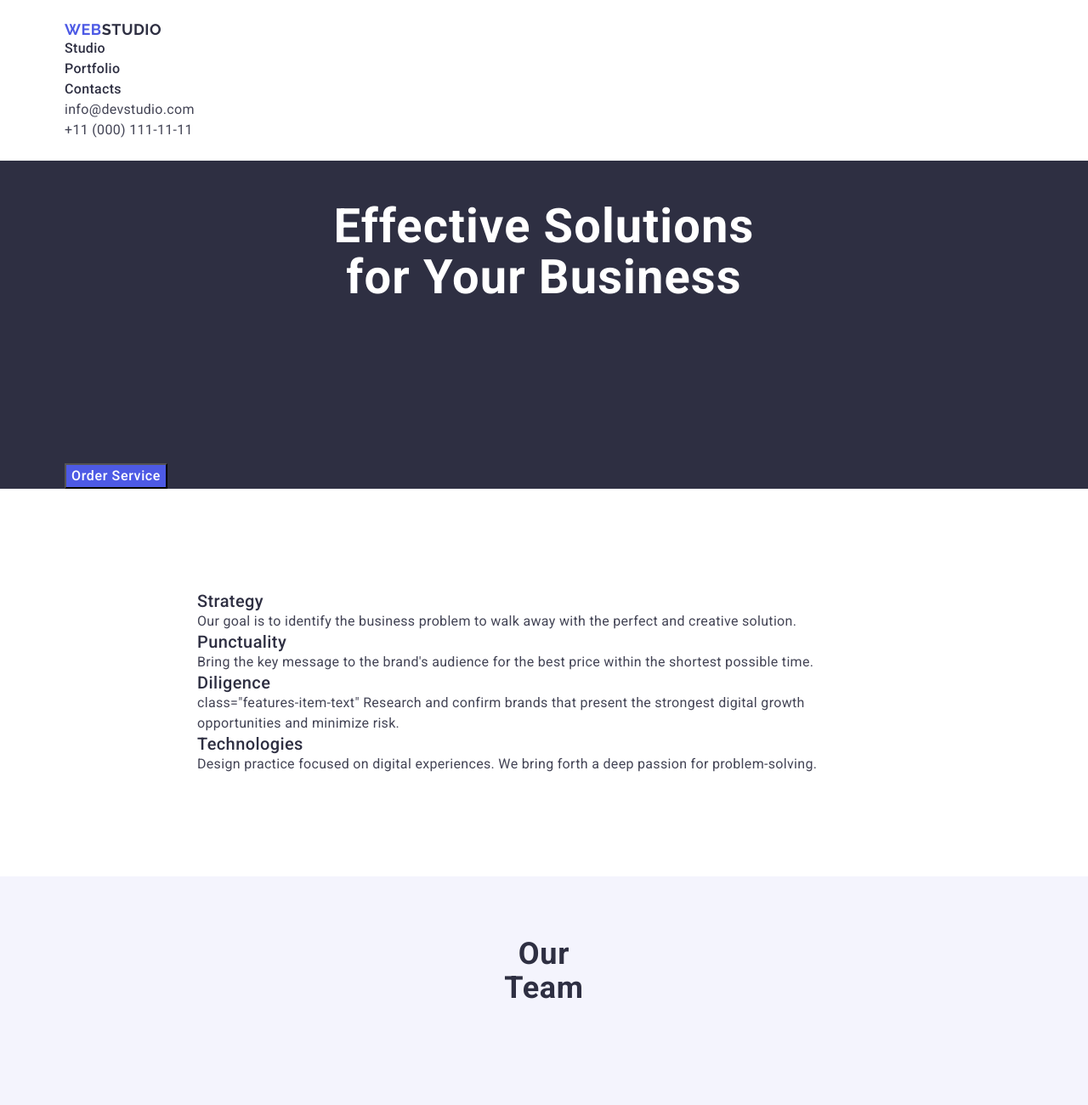
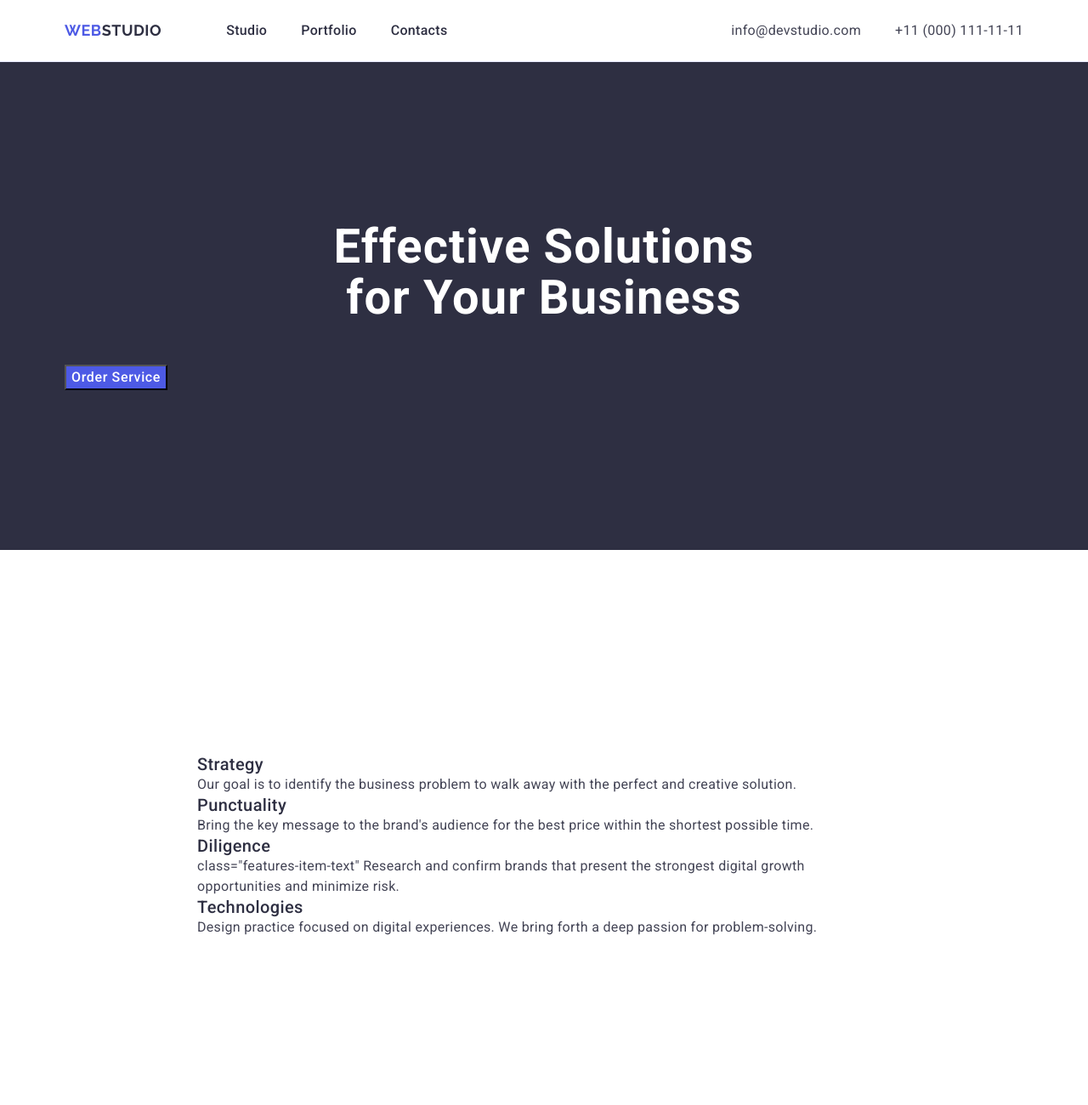
Before and after one commit to tanya-misiura/goit-markup-hw-03, a plain HTML site: page index.html in a window 1280 px wide. Shown: the top 1300 px of the page at 85% size. Drawn offline with nearby package versions, Linux system fonts and the light colour scheme.

Commit message:
next changes

```diff
--- a/css/styles.css
+++ b/css/styles.css
@@ -18,10 +18,15 @@ ul {
 
 a {
 text-decoration: none;
+color: currentColor;
 }
 
 button {
     cursor: pointer;
+}
+
+address {
+    font-style: normal;
 }
 
 .title {
@@ -40,14 +45,21 @@ button {
     padding-right: 15px;
 }
 
+.header-container {
+    display: flex;
+    align-items: center;
+}
+
 /**===============HEADER================ */
 
 .header {
-    padding-top: 24px;
-    padding-bottom: 24px;
+    border-bottom: 1px solid #e7e9fc;
 }
 
-.header-navigation {}
+.header-navigation {
+    display: flex;
+    align-items: center;
+}
 
 .header-logo {
     font-family: "Raleway", sans-serif;
@@ -57,13 +69,17 @@ button {
     letter-spacing: 0.03em;
     text-transform: uppercase;
     color: #4d5ae5;
+    margin-right: 76px;
 }
 
 .header-logo-color{
     color: #2e2f42;
 }
 
-.header-menu-list {}
+.header-menu-list {
+    display: flex;
+    gap: 40px;
+}
 
 .header-menu-item {}
 
@@ -73,6 +89,9 @@ button {
     line-height: 1.5;
     letter-spacing: 0.02em;
     color: #2e2f42;
+    padding-top: 24px;
+    padding-bottom: 24px;
+    display: block;
 }
 
 .header-menu-link:hover, .header-menu-link:focus {
@@ -81,9 +100,13 @@ button {
 
 .adress {
     font-style: normal;
+    margin-left: auto;
 }
 
-.header-contact-list {}
+.header-contact-list {
+    display: flex;
+    gap: 40px;
+}
 
 .header-contact-item {}
 
@@ -105,6 +128,8 @@ button {
 
 .hero {
     background: #2e2f42;
+    padding-top: 188px;
+    padding-bottom: 188px;
 }
 
 .hero-title {
@@ -113,9 +138,8 @@ button {
     letter-spacing: 0.02em;
     text-align: center;
     color: #fff;
-    padding-bottom: 188px;
-    padding-top: 48px;
     margin: 0 auto;
+    margin-bottom: 48px;
     max-width: 496px;
 }
 
@@ -136,7 +160,10 @@ button {
 
 /** =================FEATURES================== */
 
-.features {}
+.features {
+    padding-top: 120px;
+    padding-bottom: 120px;
+}
 
 .features-list {}
 
@@ -168,13 +195,14 @@ button {
 
 .team {
     background: #f4f4fd;
+    padding-top: 120px;
+    padding-bottom: 120px;
 }
 
 .team-title {
-    padding-bottom: 120px;
-    padding-top: 72px;
     margin: 0 auto;
-    max-width: 162px;
+    margin-bottom: 72px;
+    max-width: 164px;
 }
 
 .team-list {}
@@ -206,12 +234,15 @@ button {
 
 /** ================PORTFOLIO================= */
 
-.portfolio {}
+.portfolio {
+    padding-top: 120px;
+    padding-bottom: 120px;
+}
 
 .portfolio-title {
-    width: 218px;
+    width: 220px;
     margin: 0 auto;
-    padding-bottom: ;
+    margin-bottom: 72px;
 }
 
 .portfolio-menu-list {}
@@ -241,6 +272,8 @@ button {
 
 .footer {
     background: #2e2f42;
+    padding-top: 100px;
+    padding-bottom: 100px;
 }
 
 .footer-logo {
--- a/index.html
+++ b/index.html
@@ -22,7 +22,7 @@
 
   <body>
     <header class="header">
-      <div class="container">
+      <div class="container header-container">
         <nav class="header-navigation">
           <a class="header-logo" href="./index.html"
             >WEB<span class="header-logo-color">Studio</span></a
```
